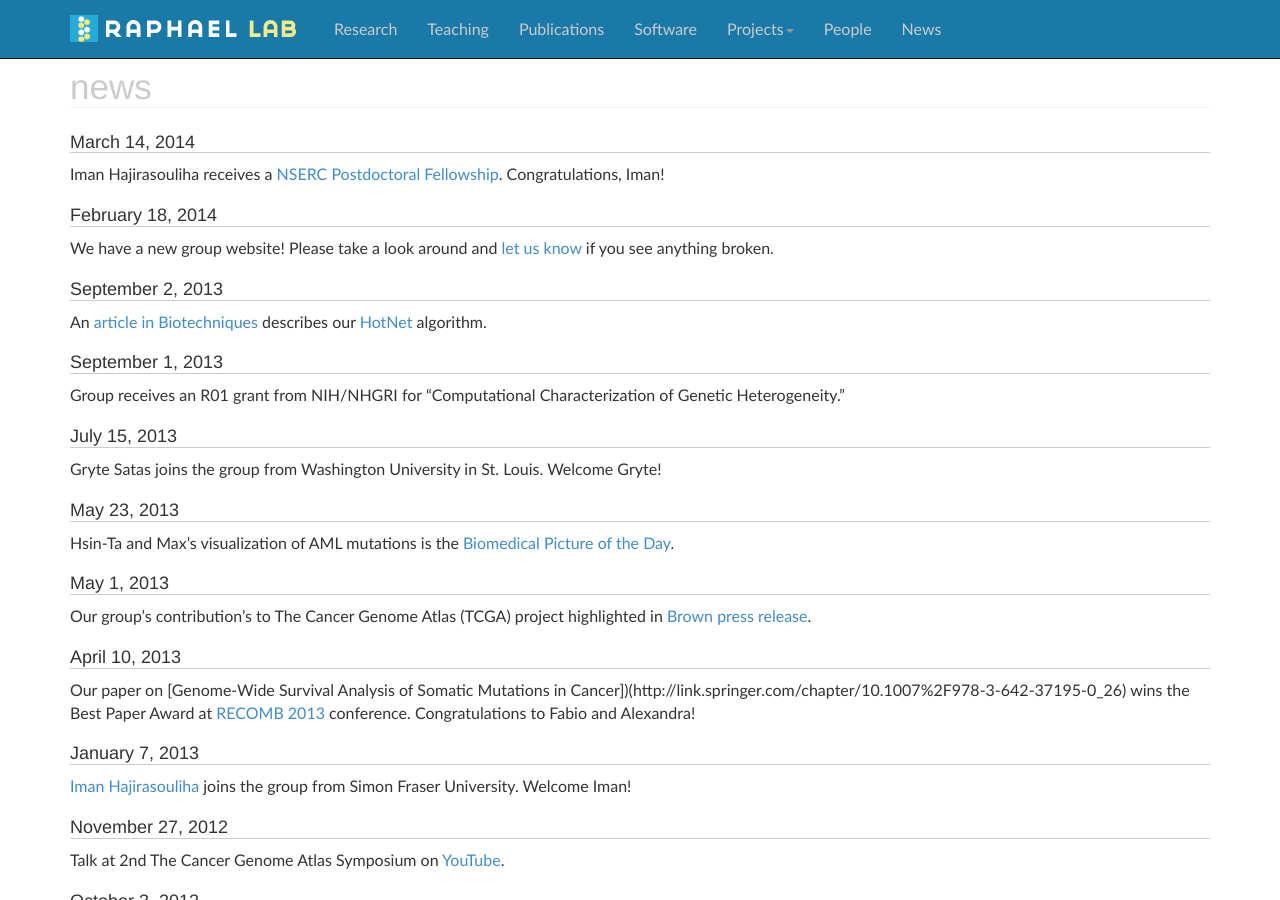
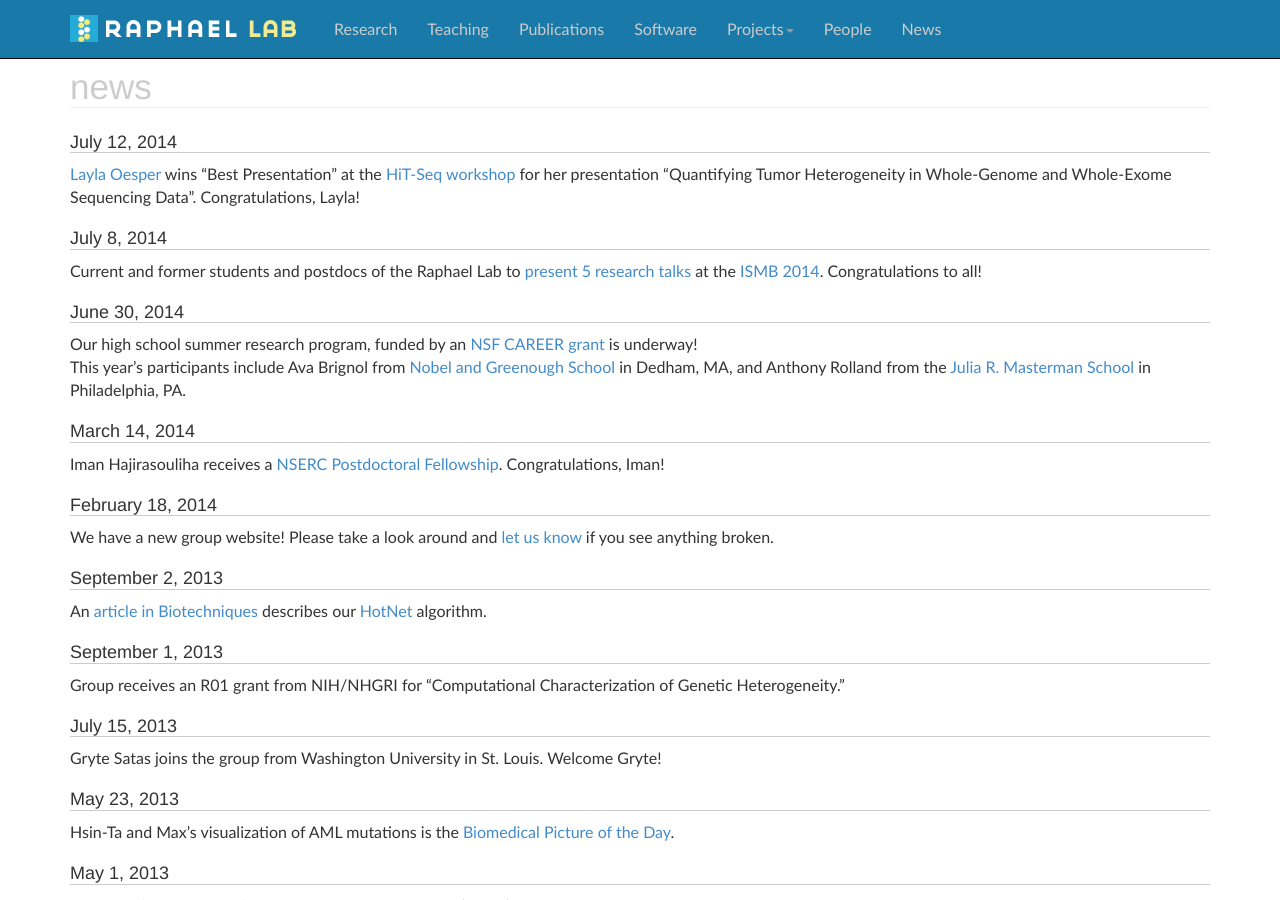
Before and after one commit to raphael-group/raphael-group.github.io, a Jekyll site: the page built from news/index.md, in a window 1280 px wide and 900 px high. Built offline with Jekyll 4.4.1, drawn with Linux system fonts in a browser that asks for light colours; nearby versions of some CDN libraries; Markdown is read by kramdown in place of the engine named in the settings; comment, search, counter and statistics services are not loaded.

Commit message:
updated news

```diff
--- a/news/index.md
+++ b/news/index.md
@@ -5,6 +5,16 @@ container_css_class: container
 ---
 
 #news
+##July 12, 2014
+[Layla Oesper](http://cs.brown.edu/people/layla/) wins "Best Presentation" at the [HiT-Seq workshop](http://hitseq.org) for her presentation "Quantifying Tumor Heterogeneity in Whole-Genome and Whole-Exome Sequencing Data".  Congratulations, Layla!
+
+##July 8, 2014
+Current and former students and postdocs of the Raphael Lab to [present 5 research talks](http://blog.cs.brown.edu/2014/07/08/brown-cs-and-ccmb-enjoy-record-participation-ismb-2014/) at the [ISMB 2014](http://www.iscb.org/ismb2014).  Congratulations to all!
+
+##June 30, 2014
+Our high school summer research program, funded by an [NSF CAREER grant](http://www.nsf.gov/awardsearch/showAward?AWD_ID=1053753) is underway!
+This year's participants include Ava Brignol from [Nobel and Greenough School](http://www.nobles.edu) in Dedham, MA, and Anthony Rolland from the [Julia R. Masterman School](http://www.mastermanschool.org) in Philadelphia, PA.
+
 ##March 14, 2014
 Iman Hajirasouliha receives a [NSERC Postdoctoral Fellowship](http://cs.brown.edu/news/2014/03/14/iman-hajirasouliha-receives-nserc-fellowship/).  Congratulations, Iman!
 
```
